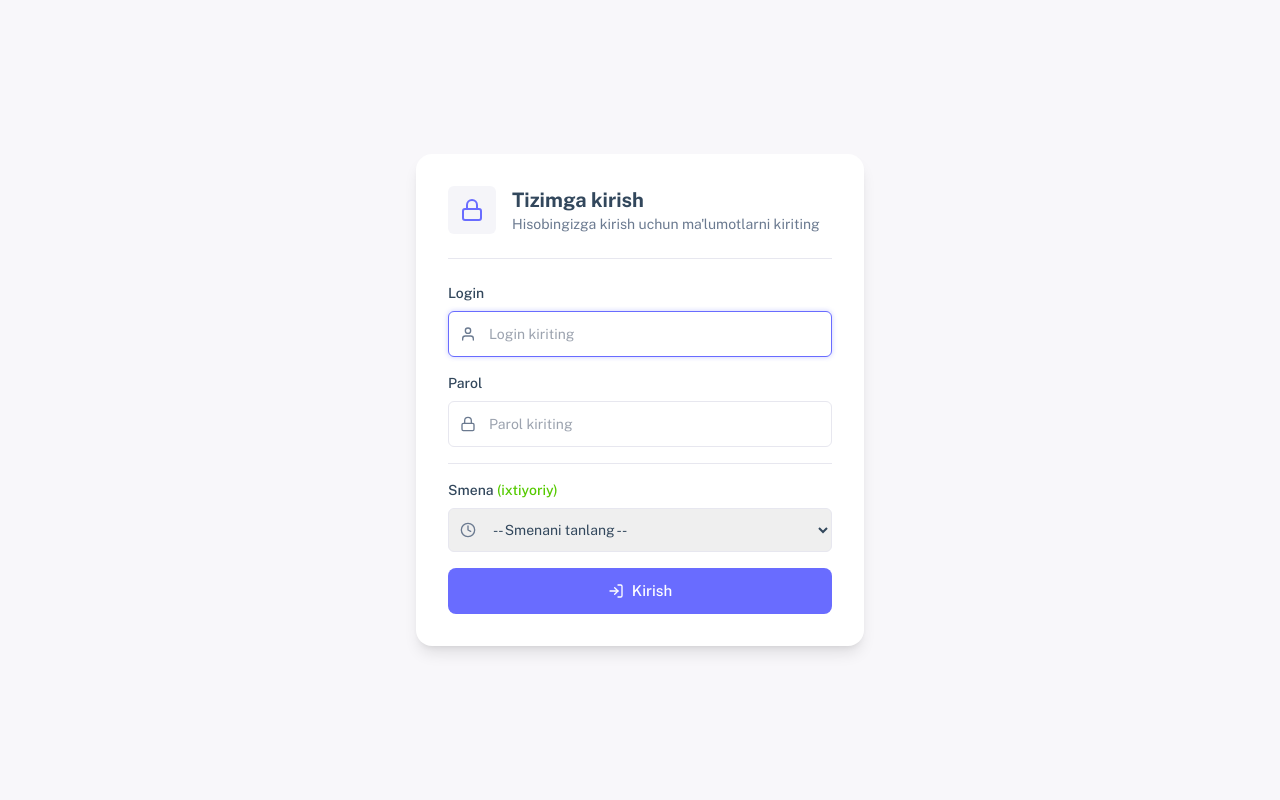
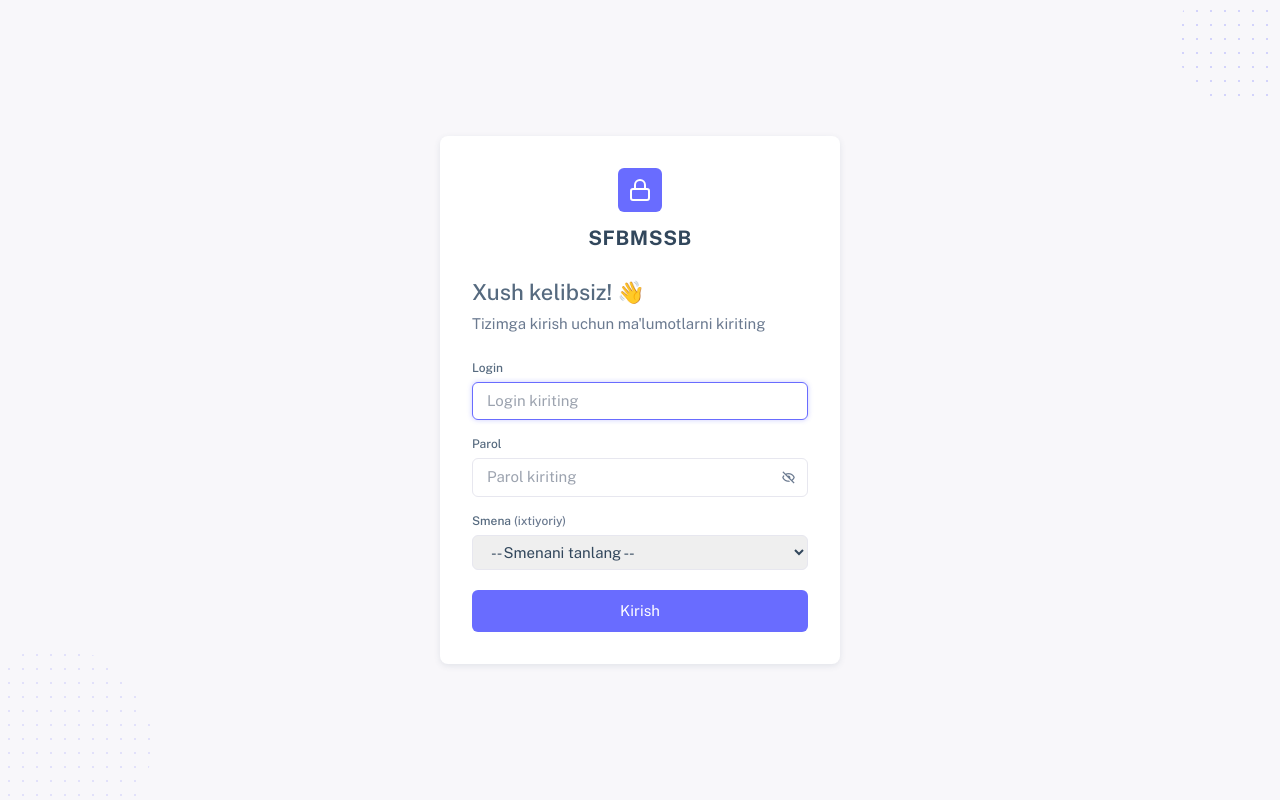
Before and after one commit to clashcoocac-cyber/finance, a Django app: page /login/ in a window 1280 px wide. Run offline with Django 4.2, Linux system fonts and the light colour scheme; some libraries are stand-ins or nearby versions.

Commit message:
fix: login page font-size/weight didn't actually match Sneat spec
Caught after shipping: heading was text-xl/font-bold (20px/700) when
Sneat's h4 is 1.375rem/font-weight:500 (22px/500), subtitle was
text-sm (14px) instead of the base 15px, form-label color used our
own --color-text (#32475C) instead of Sneat's literal #566a7f, and the
submit button was font-medium (500) when .btn's base font-weight is
400. Corrected all four against the extracted core.css values.

Co-Authored-By: Claude Sonnet 5 <noreply@anthropic.com>
Claude-Session: https://claude.ai/code/session_01ELD6hteTV6TXqvBvAzbjnE

```diff
--- a/templates/accounts/login.html
+++ b/templates/accounts/login.html
@@ -3,21 +3,23 @@
 {% block title %}Tizimga kirish{% endblock %}
 
 {% block content %}
-<div class="min-h-screen flex items-center justify-center p-4">
-    <div class="rounded-2xl shadow-lg p-8 w-full max-w-md fade-in" style="background: var(--color-surface);">
-        <div class="flex items-center gap-4 mb-6">
-            <span class="w-12 h-12 rounded-md flex items-center justify-center shrink-0" style="background: var(--color-surface-muted); color: var(--color-brand);">
+<div class="min-h-screen flex items-center justify-center p-4 relative overflow-hidden" style="background: var(--color-bg);">
+    <div class="absolute -top-6 -right-6 w-32 h-32 rounded-full" style="background-image: radial-gradient(var(--color-brand) 1.5px, transparent 1.5px); background-size: 14px 14px; opacity: 0.25;"></div>
+    <div class="absolute -bottom-10 -left-10 w-48 h-48 rounded-full" style="background-image: radial-gradient(var(--color-brand) 1.5px, transparent 1.5px); background-size: 14px 14px; opacity: 0.15;"></div>
+
+    <div class="rounded-lg p-8 w-full max-w-[400px] fade-in relative" style="background: var(--color-surface); box-shadow: var(--shadow-card);">
+        <div class="flex flex-col items-center text-center mb-6">
+            <span class="w-11 h-11 rounded-md flex items-center justify-center shrink-0 mb-3" style="background: var(--color-brand); color: var(--color-brand-foreground);">
                 <svg class="w-6 h-6" viewBox="0 0 24 24" fill="none" stroke="currentColor" stroke-width="2" stroke-linecap="round" stroke-linejoin="round">
                     <rect x="3" y="11" width="18" height="11" rx="2" ry="2"></rect>
                     <path d="M7 11V7a5 5 0 0 1 10 0v4"></path>
                 </svg>
             </span>
-            <div>
-                <h1 class="text-xl font-bold" style="color: var(--color-text);">Tizimga kirish</h1>
-                <p class="text-sm" style="color: var(--color-text-muted);">Hisobingizga kirish uchun ma'lumotlarni kiriting</p>
+            <span class="text-xl font-bold tracking-wide" style="color: var(--color-text);">SFBMSSB</span>
         </div>
-        </div>
-        <hr class="mb-6" style="border-color: var(--color-border);">
+
+        <h1 class="text-[22px] font-medium mb-1" style="color: #566a7f;">Xush kelibsiz! &#128075;</h1>
+        <p class="text-[15px] mb-6" style="color: var(--color-text-muted);">Tizimga kirish uchun ma'lumotlarni kiriting</p>
 
         {% if form.non_field_errors %}
         <div class="rounded-md px-4 py-3 mb-4 text-sm" style="background: var(--color-negative-bg); color: var(--color-negative);">
@@ -27,75 +29,49 @@
         </div>
         {% endif %}
 
-        <form class="space-y-4" method="POST">
+        <form method="POST">
             {% csrf_token %}
 
-            <div>
-                <label class="block text-sm font-medium mb-2" style="color: var(--color-text);">Login</label>
-                <div class="relative">
-                    <span class="absolute left-3 top-1/2 -translate-y-1/2 pointer-events-none" style="color: var(--color-text-muted);">
-                        <svg class="w-4 h-4" viewBox="0 0 24 24" fill="none" stroke="currentColor" stroke-width="2" stroke-linecap="round" stroke-linejoin="round">
-                            <path d="M20 21v-2a4 4 0 0 0-4-4H8a4 4 0 0 0-4 4v2"></path>
-                            <circle cx="12" cy="7" r="4"></circle>
-                        </svg>
-                    </span>
+            <div class="mb-4">
+                <label class="block text-xs font-medium mb-1.5" style="color: #566a7f;">Login</label>
                 <input type="text" name="username" required autofocus
-                        class="w-full pl-10 pr-4 py-3 border rounded-md text-sm"
+                    class="w-full px-3.5 py-[7px] border rounded-md text-[15px]"
                     style="border-color: var(--color-border);"
                     placeholder="Login kiriting">
-                </div>
                 {% if form.username.errors %}
                 <p class="text-xs mt-1" style="color: var(--color-negative);">{{ form.username.errors|striptags }}</p>
                 {% endif %}
             </div>
 
-            <div>
-                <label class="block text-sm font-medium mb-2" style="color: var(--color-text);">Parol</label>
+            <div class="mb-4" x-data="{ show: false }">
+                <label class="block text-xs font-medium mb-1.5" style="color: #566a7f;">Parol</label>
                 <div class="relative">
-                    <span class="absolute left-3 top-1/2 -translate-y-1/2 pointer-events-none" style="color: var(--color-text-muted);">
-                        <svg class="w-4 h-4" viewBox="0 0 24 24" fill="none" stroke="currentColor" stroke-width="2" stroke-linecap="round" stroke-linejoin="round">
-                            <rect x="3" y="11" width="18" height="11" rx="2" ry="2"></rect>
-                            <path d="M7 11V7a5 5 0 0 1 10 0v4"></path>
-                        </svg>
-                    </span>
-                    <input type="password" name="password" required
-                        class="w-full pl-10 pr-4 py-3 border rounded-md text-sm"
+                    <input :type="show ? 'text' : 'password'" name="password" required
+                        class="w-full px-3.5 py-[7px] pr-10 border rounded-md text-[15px]"
                         style="border-color: var(--color-border);"
                         placeholder="Parol kiriting">
+                    <button type="button" @click="show = !show"
+                        class="absolute right-0 top-0 h-full px-3 flex items-center" style="color: var(--color-text-muted);" aria-label="Parolni ko'rsatish">
+                        <i class="bx" :class="show ? 'bx-show' : 'bx-hide'"></i>
+                    </button>
                 </div>
                 {% if form.password.errors %}
                 <p class="text-xs mt-1" style="color: var(--color-negative);">{{ form.password.errors|striptags }}</p>
                 {% endif %}
             </div>
 
-            <hr style="border-color: var(--color-border);">
-
-            <div>
-                <label class="block text-sm font-medium mb-2" style="color: var(--color-text);">
-                    Smena <span style="color: var(--color-positive);">(ixtiyoriy)</span>
+            <div class="mb-5">
+                <label class="block text-xs font-medium mb-1.5" style="color: #566a7f;">
+                    Smena <span style="color: var(--color-text-muted);">(ixtiyoriy)</span>
                 </label>
-                <div class="relative">
-                    <span class="absolute left-3 top-1/2 -translate-y-1/2 pointer-events-none" style="color: var(--color-text-muted);">
-                        <svg class="w-4 h-4" viewBox="0 0 24 24" fill="none" stroke="currentColor" stroke-width="2" stroke-linecap="round" stroke-linejoin="round">
-                            <circle cx="12" cy="12" r="10"></circle>
-                            <polyline points="12 6 12 12 16 14"></polyline>
-                        </svg>
-                    </span>
-                    <select name="shift" class="w-full pl-10 pr-4 py-3 border rounded-md text-sm" style="border-color: var(--color-border);">
+                <select name="shift" class="w-full px-3.5 py-[7px] border rounded-md text-[15px]" style="border-color: var(--color-border);">
                     <option value="" disabled selected>-- Smenani tanlang --</option>
                     <option value="1">1-smena</option>
                     <option value="2">2-smena</option>
                 </select>
             </div>
-            </div>
 
-            <button type="submit" class="w-full py-3 px-6 rounded-lg font-medium transition-colors flex items-center justify-center gap-2"
-                style="background: var(--color-brand); color: var(--color-brand-foreground);">
-                <svg class="w-4 h-4" viewBox="0 0 24 24" fill="none" stroke="currentColor" stroke-width="2" stroke-linecap="round" stroke-linejoin="round">
-                    <path d="M15 3h4a2 2 0 0 1 2 2v14a2 2 0 0 1-2 2h-4"></path>
-                    <polyline points="10 17 15 12 10 7"></polyline>
-                    <line x1="15" y1="12" x2="3" y2="12"></line>
-                </svg>
+            <button type="submit" class="w-full py-2.5 rounded-md font-normal" style="background: var(--color-brand); color: var(--color-brand-foreground);">
                 Kirish
             </button>
         </form>
```
Lines whose indentation alone changed are shown as unchanged.
